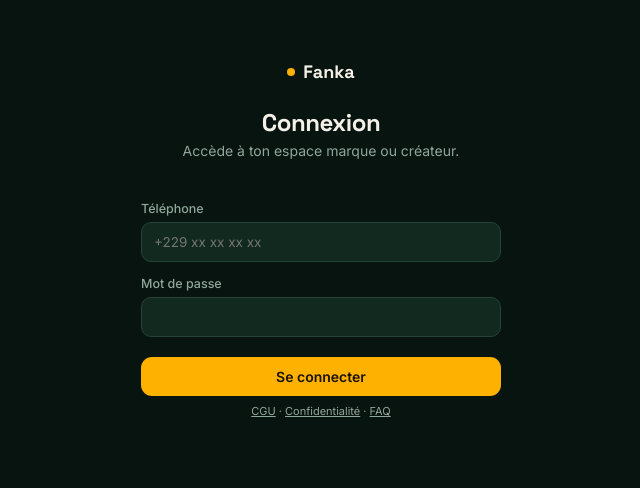
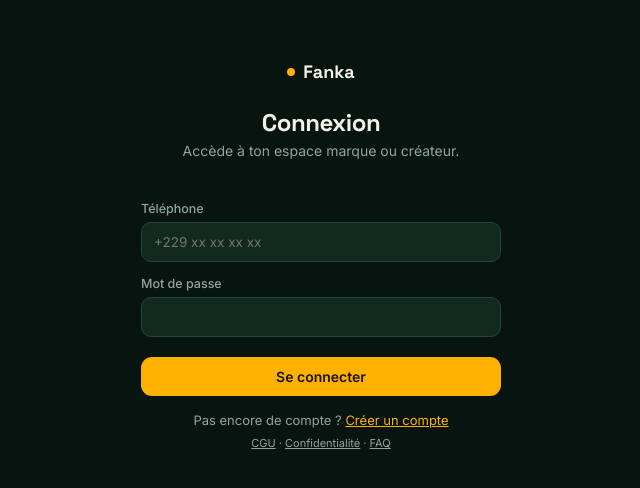
Before and after one commit to deenyessoufou8-creator/frontend, a React app: page /connexion in a window 1280 px wide. Shown: the top 488 px of the page, without its empty margins (319-959 px from the left). Built offline with nearby package versions, Linux system fonts and the light colour scheme; no server answers; the HTML template or start-up script is replaced by a standard one.

Commit message:
Corriger le lien Creer un compte manquant

```diff
--- a/src/pages/Connexion.jsx
+++ b/src/pages/Connexion.jsx
@@ -50,6 +50,9 @@
         </button>
       </form>
 
+      <div className="center-link">
+        Pas encore de compte ? <Link to="/inscription" style={{ color: 'var(--gold)' }}>Créer un compte</Link>
+      </div>
       <div className="center-link" style={{ marginTop: 8, fontSize: 11 }}>
         <Link to="/cgu" style={{ color: 'var(--muted)' }}>CGU</Link>
         {' · '}
```
